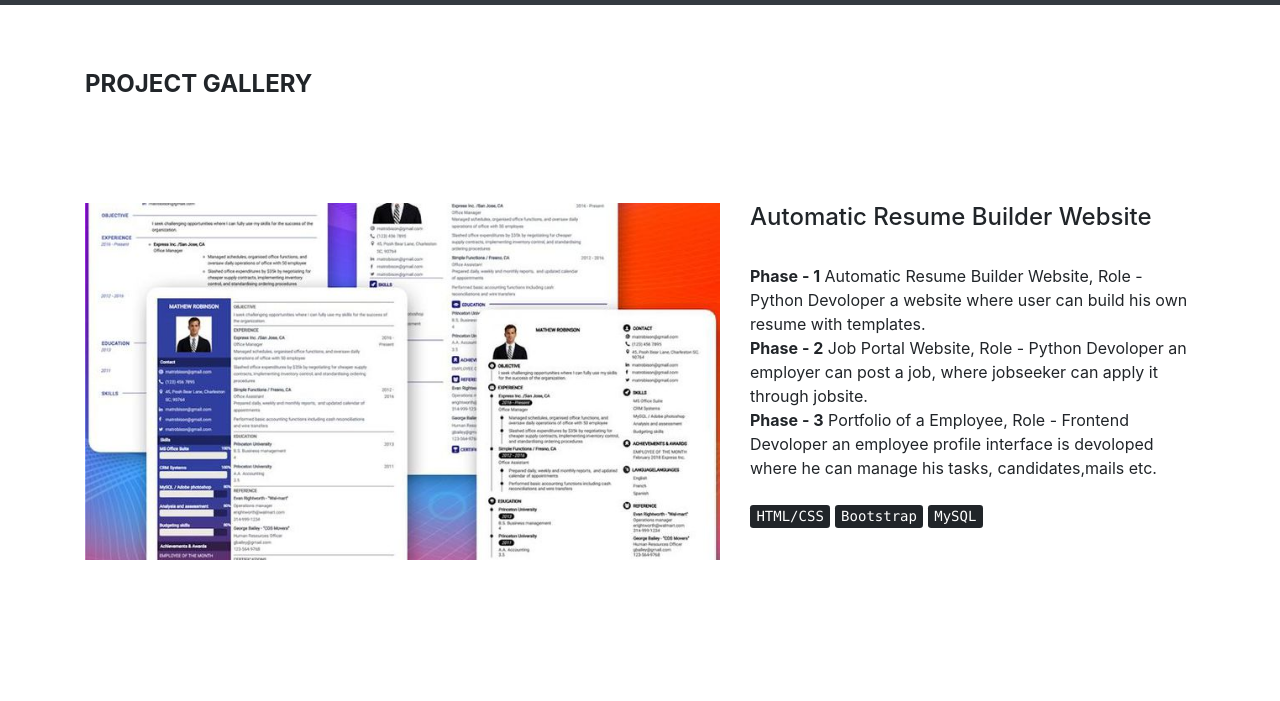
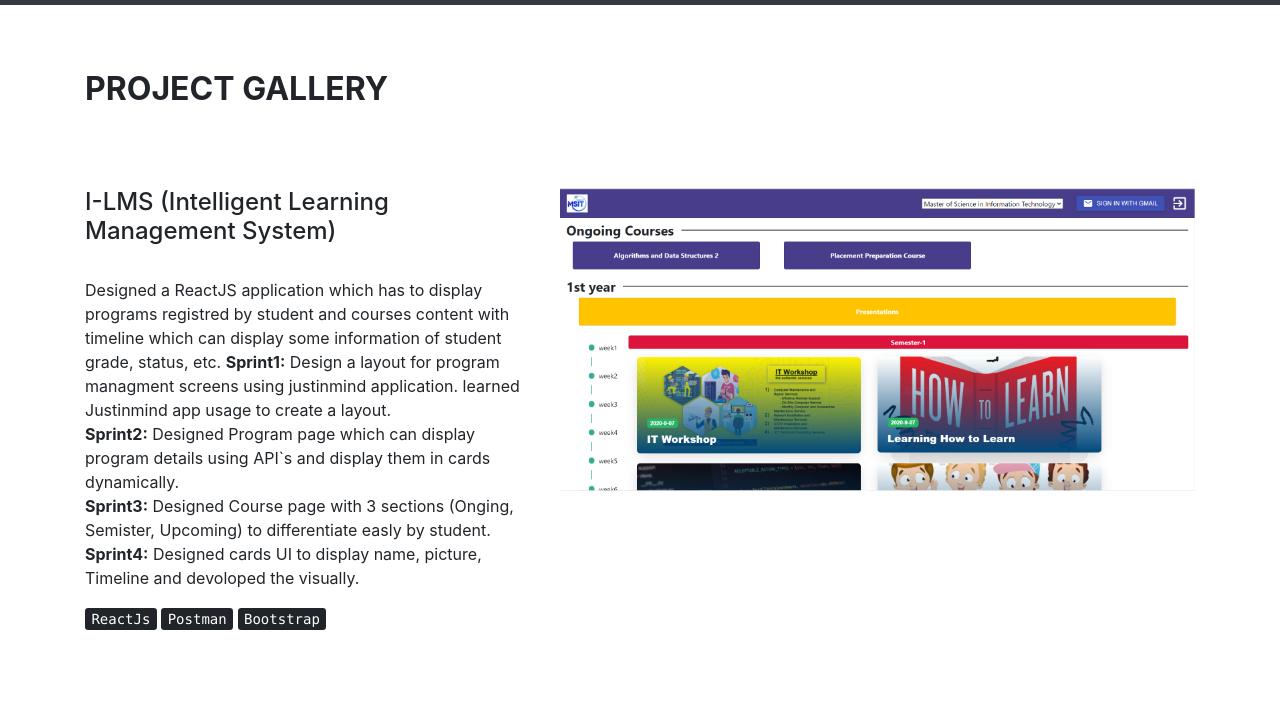
Before and after one commit to nagasaianurag/React-PersonalProfile, a plain HTML site: page portfolio.html in a window 1280 px wide. Shown: the part 74-775 px from the top of the page. Drawn offline with nearby package versions, Linux system fonts and the light colour scheme.

Commit message:
edited new project ILMS

```diff
--- a/portfolio.html
+++ b/portfolio.html
@@ -38,8 +38,23 @@
 	<br><br>
 	<!-- Body starts -->
 	<div class="container" style="background-color: white"><br><br><br><br>
-		<h4><b>PROJECT GALLERY</b></h4>
-		<br><br><br><br>
+		<h2><b>PROJECT GALLERY</b></h2>
+		<br><br><br>
+		<div class="row">
+	    <div class="col-sm-5">
+	    <h4>I-LMS (Intelligent Learning Management System)</h4>
+	    <p><br>Designed a ReactJS application which has to display programs registred by student and courses content with timeline which can display some information of student grade, status, etc.
+		<b>Sprint1:</b> Design a layout for program managment screens using justinmind application. learned Justinmind app usage to create a layout.<br>
+		<b>Sprint2:</b> Designed Program page which can display program details using API`s and display them in cards dynamically. <br>
+		<b>Sprint3:</b> Designed Course page with 3 sections (Onging, Semister, Upcoming) to differentiate easly by student.<br>
+		<b>Sprint4:</b> Designed cards UI to display name, picture, Timeline and devoloped the visually.
+		</p><kbd>ReactJs</kbd> <kbd>Postman</kbd> <kbd>Bootstrap</kbd>
+	    </div>
+	    <div class="col-sm-7">
+	    <img class="img-fluid" src="pictures\10.PNG" alt="picture" >
+		</div>
+		</div>
+		<br><br><br><br><br>
 	  	<div class="row">
 	    <div class="col-sm-7">
 	    <img class="img-fluid" src="pictures\6.jpg" alt="picture" >
@@ -51,27 +66,30 @@
 		<b>Phase - 2</b> Job Portal Website, Role - Python Devoloper
 		an employer can post a job, where jobseeker can apply it through jobsite.<br>
 		<b>Phase - 3</b> Portfolio of a Employee, Role - Frontend Devoloper
-		an employee profile interface is devoloped where he can manage his tasks, candidates,mails etc.<br><br><kbd>HTML/CSS</kbd> <kbd>Bootstrap</kbd> <kbd>MySQL</kbd></p>
+		an employee profile interface is devoloped where he can manage his tasks, candidates,mails etc.<br><br>
+		<kbd>HTML/CSS</kbd> <kbd>Bootstrap</kbd> <kbd>MySQL</kbd></p>
 		</div>
 		</div>
-		<br><br><br><br><br><br>
+		<br><br><br><br><br>
 		<div class="row">
 	    <div class="col-sm-5">
 	    <h4>Implementation of Low Power High Speed FFT Processor</h4>
-	    <p><br>Designed a 1mb processer using Cadiunes Software, with the help of Butterfly Technique, Booth Multiplier, FF Transform.<br>Implementing a memory for a processer<br>Formate the memory structure for read and righr bits.</p><kbd>Cadence</kbd>
+	    <p><br>Designed a 1mb processer using Cadiunes Software, with the help of Butterfly Technique, Booth Multiplier, FF Transform.<br>Implementing a memory for a processer<br>Formate the memory structure for read and righr bits.</p>
+		<kbd>Cadence</kbd>
 	    </div>
 	    <div class="col-sm-7">
 	    <img class="img-fluid" src="pictures\5.jpg" alt="picture" >
 		</div>
 		</div>
-		<br><br><br><br><br><br>
+		<br><br><br><br><br>
 	  	<div class="row">
 	    <div class="col-sm-7">
 	    <img class="img-fluid" src="pictures\8.jpg" alt="picture" >
 	    </div>
 	    <div class="col-sm-5">
 	    <h4>Implementation of Communication System using Amplitude Modulation techniques.</h4>
-	    <p><br>This Project discussed to create an amplitude modulator and demodulator using simple passive circuit elements. The theory of the circuits was discussed along with the anticipated results. <br>The learning objectives for the project were presented, as were the ABET outcomes that would be satisfied. Post lesson student comments and ideas for additional student activities, and alternate assignments were also provided.  <br><br><kbd>Breadboard</kbd></p>
+	    <p><br>This Project discussed to create an amplitude modulator and demodulator using simple passive circuit elements. The theory of the circuits was discussed along with the anticipated results. <br>The learning objectives for the project were presented, as were the ABET outcomes that would be satisfied. Post lesson student comments and ideas for additional student activities, and alternate assignments were also provided.  <br><br>
+		<kbd>Breadboard</kbd></p>
 		</div>
 		</div>
 		<br><br><br><br>
@@ -84,7 +102,7 @@
 	    <img class="img-fluid" src="pictures\7.png" alt="picture" >
 		</div>
 		</div>
-		<br><br><br><br><br>
+		<br><br><br><br>
 	 </div>
 	<!-- Body ends -->
 	<!-- Footer starts -->
```
Also changed, not shown: pictures/10.PNG (added).
